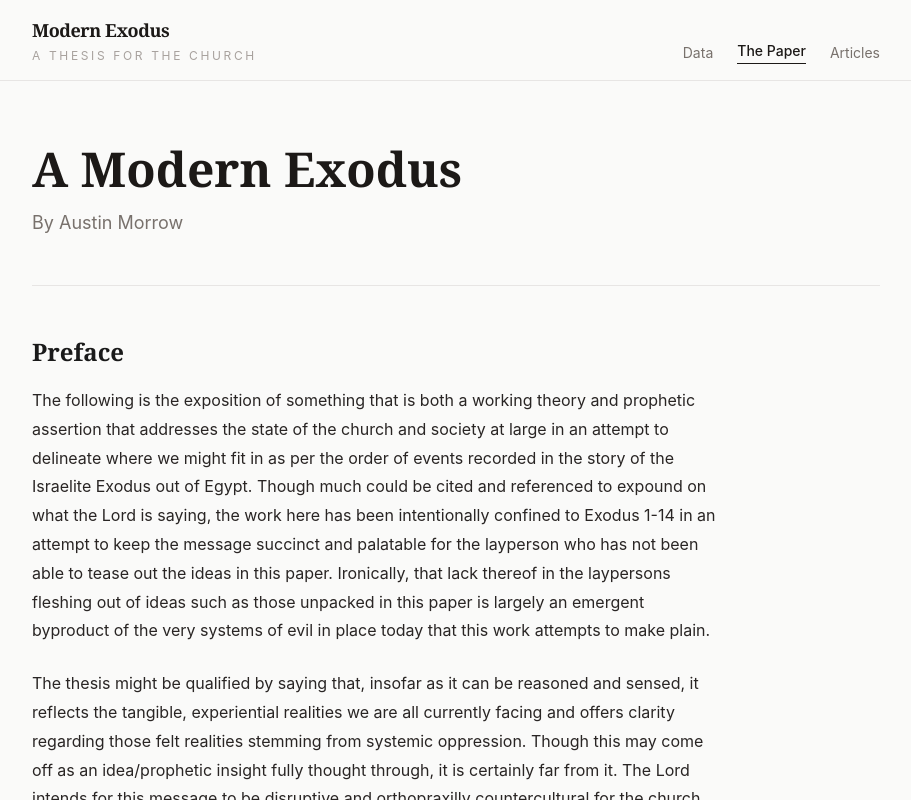
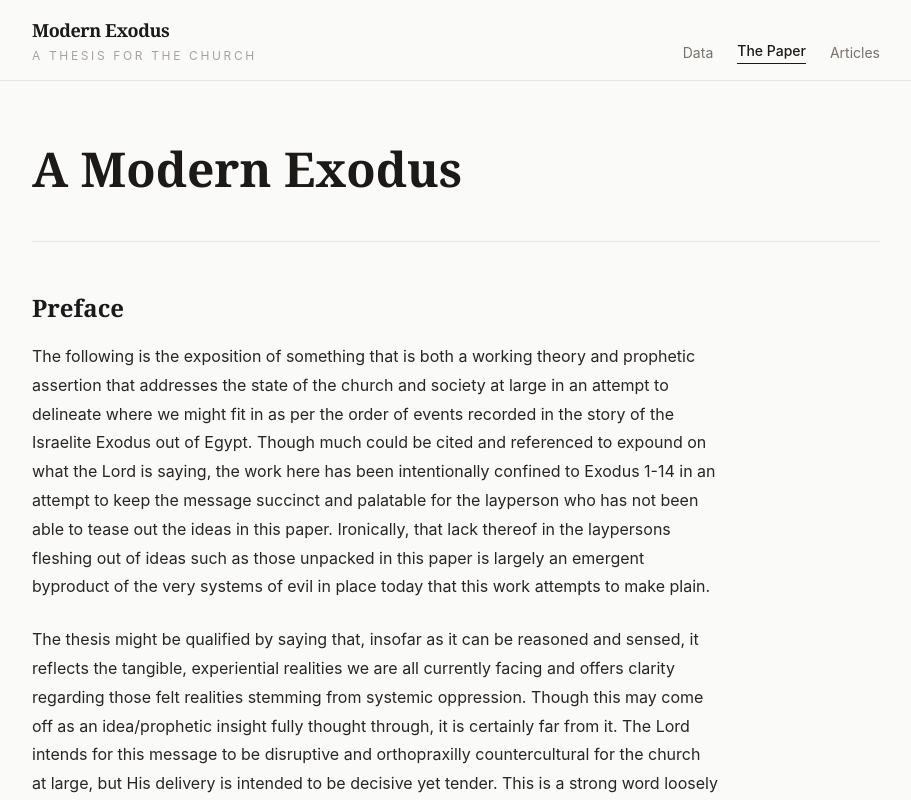
Before and after one commit to Auxmos-hub/modernexodus, a Next.js app: page /paper in a window 1280 px wide. Shown: the top 800 px of the page, without its empty margins (184-1095 px from the left). Built offline with nearby package versions, Linux system fonts and the light colour scheme.

Commit message:
refactor: simplify paper header

```diff
--- a/app/paper/page.tsx
+++ b/app/paper/page.tsx
@@ -106,8 +106,7 @@ export default function PaperPage() {
   return (
     <div className="max-w-4xl mx-auto px-6 py-16">
       <div className="border-b border-stone-200 pb-12 mb-12">
-        <h1 className="font-display text-5xl font-semibold text-stone-900 mb-4">A Modern Exodus</h1>
-        <p className="text-stone-500 text-lg">By Austin Morrow</p>
+        <h1 className="font-display text-5xl font-semibold text-stone-900">A Modern Exodus</h1>
       </div>
 
       <div className="prose-custom">
```
